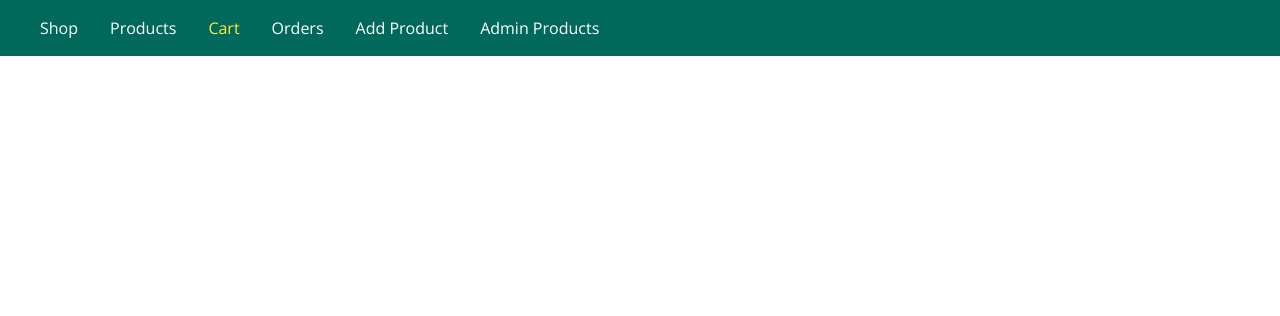
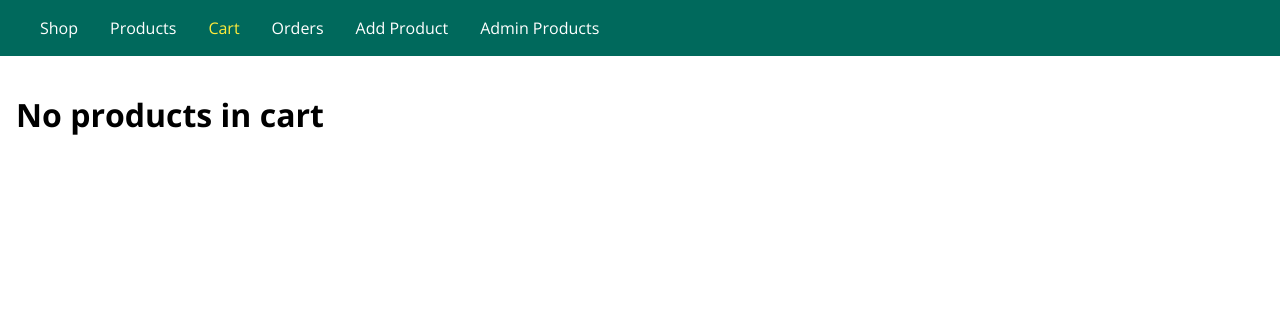
Before and after one commit to Dxnax-RS/NodeJS-practice-proyect, a Node server app: page /cart in a window 1280 px wide. Shown: the top 316 px of the page. Run offline with Node 20, Linux system fonts and the light colour scheme; some libraries are stand-ins or nearby versions.

Commit message:
Delete form cart now functional
Added functionality to the delete button from car

```diff
--- a/controllers/cart.js
+++ b/controllers/cart.js
@@ -2,10 +2,24 @@ const Product = require('../models/Product');
 const Cart = require('../models/Cart');
 
 exports.getCart = (req, res, next) => {
-    res.render('shop/cart', {
-        pageTitle: 'Cart',
-        path: '/cart',
-    });
+    Cart.fetchAll(cart => {
+        Product.fetchAll(products => {
+            const cartProducts = [];
+            for (product of products)
+            {
+                const cartProductData = cart.products.find(prod => prod.id === product.id);
+                if(cartProductData)
+                {
+                    cartProducts.push({productData: product, qty: cartProductData.qty});
+                }
+            }
+            res.render('shop/cart', {
+                pageTitle: 'Cart',
+                path: '/cart',
+                products: cartProducts,
+            });
+        });
+    })
 };
 
 exports.addToCart = (req, res, next) => {
@@ -22,3 +36,10 @@ exports.getOrders = (req, res, next) => {
         path: '/orders',
     });
 };
+
+exports.postDeleteFromCart = (req, res, next) => {
+    const productId = req.body.productId;
+    const price = req.body.price;
+    Cart.delete(productId, price);
+    res.redirect('/cart');
+};
--- a/models/Cart.js
+++ b/models/Cart.js
@@ -18,7 +18,7 @@ module.exports = class Cart{
             if(existingProductIndex !== -1){
                 cart.products[existingProductIndex].qty += 1;
             } else {
-                cart.products.push({ id: 1, qty: 1 });
+                cart.products.push({ id: id, qty: 1 });
             }
             cart.totalPrice += +productPrice;
             fs.writeFile(p, JSON.stringify(cart), (err) => {
@@ -43,6 +43,17 @@ module.exports = class Cart{
                 console.log(err);
             });
         });
+    };
+
+    static fetchAll(cb)
+    {
+        fs.readFile(p, (err, fileContent) => {
+            if(err){
+                return cb([]);
+            }
+            const cart = {...JSON.parse(fileContent)};
+            return cb(cart);
+        });
     }
 
 }
--- a/routes/shop.js
+++ b/routes/shop.js
@@ -18,6 +18,8 @@ router.get('/cart', cartController.getCart);
 
 router.post('/cart', cartController.addToCart);
 
+router.post('/cart-delete-item', cartController.postDeleteFromCart);
+
 router.get('/orders', cartController.getOrders);
 
 router.get('/checkout');
--- a/views/shop/cart.ejs
+++ b/views/shop/cart.ejs
@@ -3,4 +3,22 @@
 
     <body>
         <%- include('../includes/navigation.ejs') %>
+        <main>
+            <% if(products.length > 0) { %>
+                <ul>
+                    <% products.forEach(prod => { %>
+                        <li>
+                            <p><%= prod.productData.title %> (<%= prod.qty %>)</p>
+                            <form action="/cart-delete-item" method="POST">
+                                <input type="hidden" name="productId" value="<%= prod.productData.id %>">
+                                <input type="hidden" name="price" value="<%= prod.productData.price %>">
+                                <button class="btn" type="submit">Delete</button>
+                            </form>
+                        </li>
+                    <% }); %>
+                </ul>
+            <% } else { %>
+                <h1>No products in cart</h1>
+            <% } %>
+        </main>
         <%- include('../includes/end.ejs') %>
```
